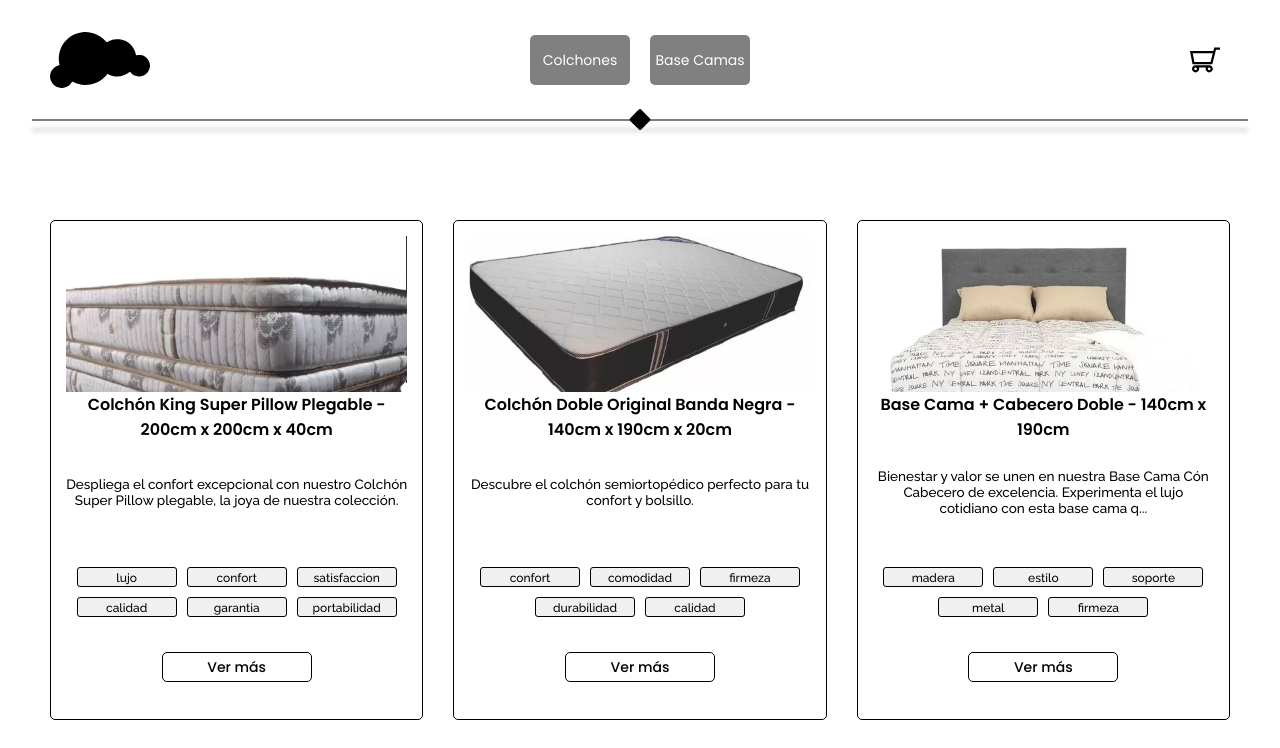
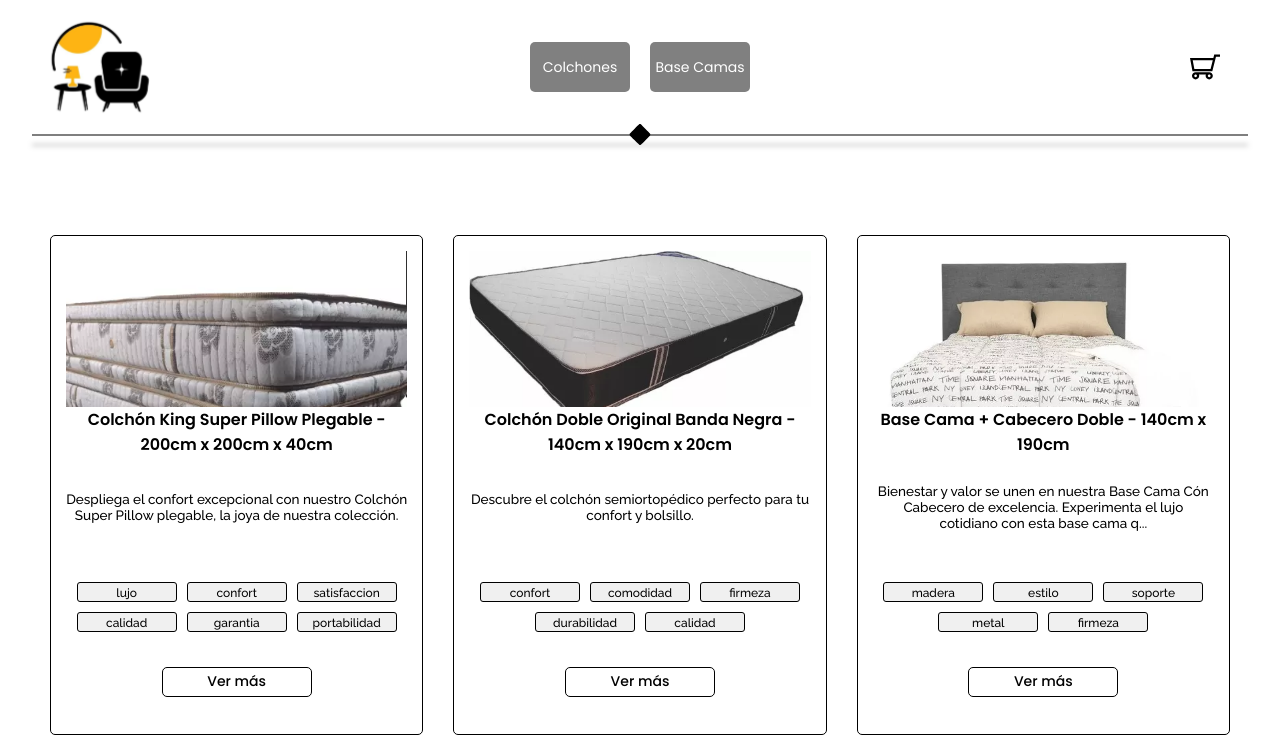
Before and after one commit to davidlynnDP/basicstore_cashondelivery, a Next.js app: page / in a window 1280 px wide. Shown: the top 748 px of the page. Built offline with nearby package versions, Linux system fonts and the light colour scheme.

Commit message:
Logo added

```diff
--- a/components/ui/Navbar.tsx
+++ b/components/ui/Navbar.tsx
@@ -24,7 +24,7 @@ export const Navbar = () => {
 
     <header className={ styles.ct_nav }>
       <figure className={ styles.fg_logo } onClick={ () => push('/') }>
-        <img src="/icons/cloud.svg" alt="" className={ styles.img_logo } />
+        <img src="/icons/logo.svg" alt="" className={ styles.img_logo } />
       </figure>
 
       {/* categorias */}
```
Also changed, not shown: public/icons/cloud.svg (deleted), public/icons/logo.svg (added).
